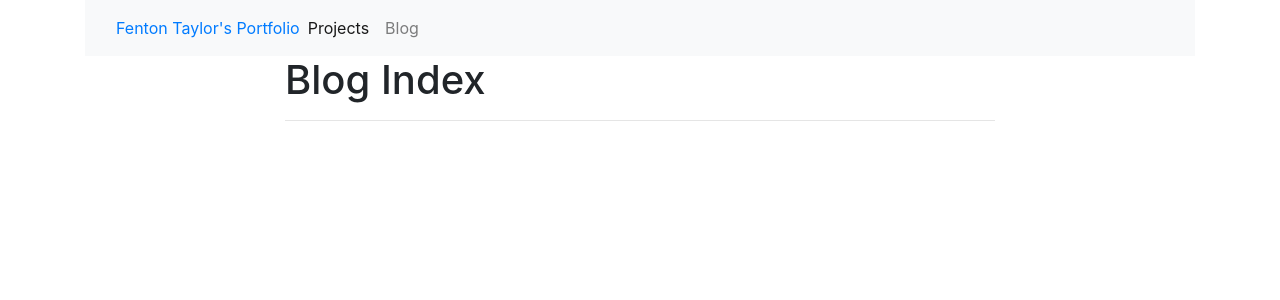
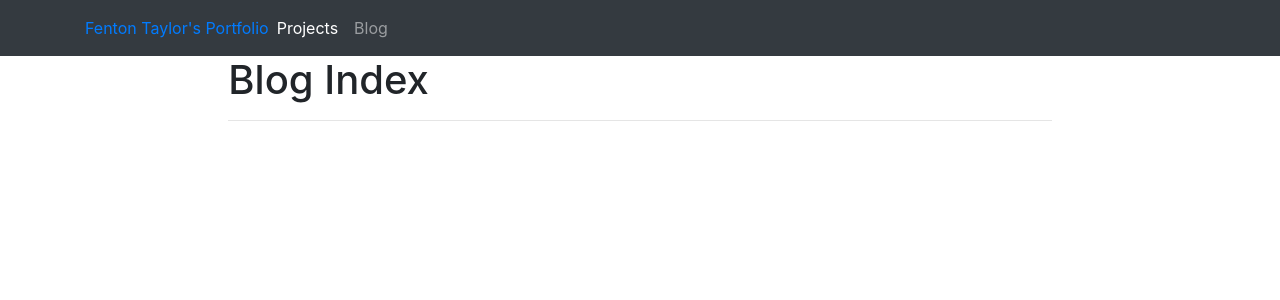
Before and after one commit to fentontaylor/my_site, a Django app: page /blog/ in a window 1280 px wide. Shown: the top 300 px of the page. Run offline with Django 3.2, Linux system fonts and the light colour scheme; data that the repository does not hold is empty; some libraries are stand-ins or nearby versions.

Commit message:
Add link to google font

```diff
--- a/portfolio/templates/base.html
+++ b/portfolio/templates/base.html
@@ -6,6 +6,9 @@
   <!-- Required meta tags -->
   <meta charset="utf-8">
   <meta name="viewport" content="width=device-width, initial-scale=1, shrink-to-fit=no">
+
+  <!-- Fonts -->
+  <link href="https://fonts.googleapis.com/css?family=Montserrat&display=swap" rel="stylesheet">
 
   <!-- Project CSS -->
   <link rel="stylesheet" href="{% static 'css/main.css' %}">
@@ -17,9 +20,9 @@
   <title>Fenton's Portfolio</title>
 </head>
 
-<nav class="navbar navbar-expand-lg navbar-light bg-light">
-  <div class="container">
-    <a class="my-title" href="{% url 'project_index' %}">Fenton Taylor's Portfolio</a>
+<nav class="navbar navbar-expand-lg navbar-dark bg-dark">
+  <div class="container no-padding">
+    <a class="my-brand" href="{% url 'project_index' %}">Fenton Taylor's Portfolio</a>
     <button class="navbar-toggler" type="button" data-toggle="collapse" data-target="#navbarSupportedContent"
       aria-controls="navbarSupportedContent" aria-expanded="false" aria-label="Toggle navigation">
       <span class="navbar-toggler-icon"></span>
@@ -37,7 +40,7 @@
     </div>
   </div>
 </nav>
-<body class="container">
+<body>
   {% block page_content %}
   {% endblock %}
 </body>
```
Also changed, not shown: 2 other files.
